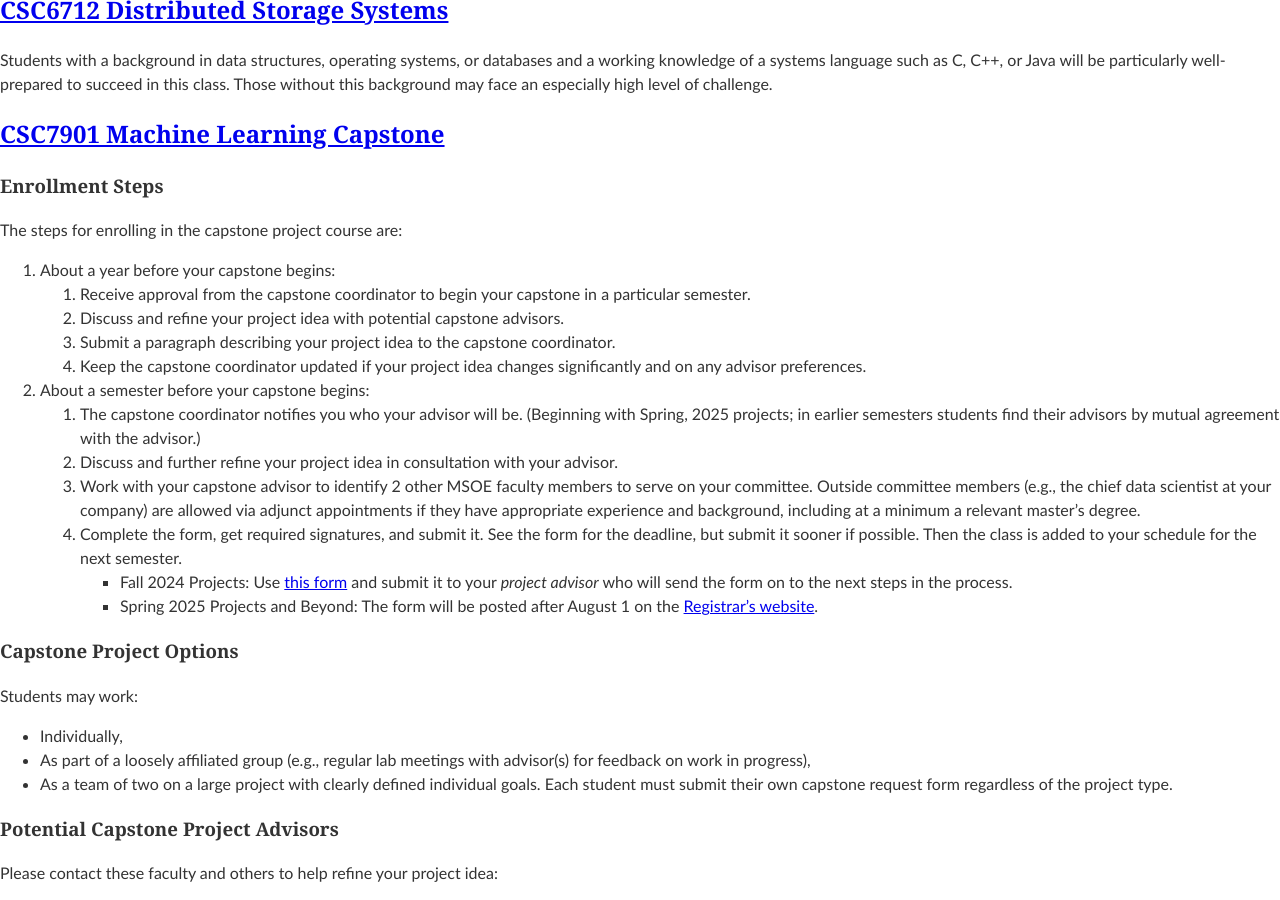
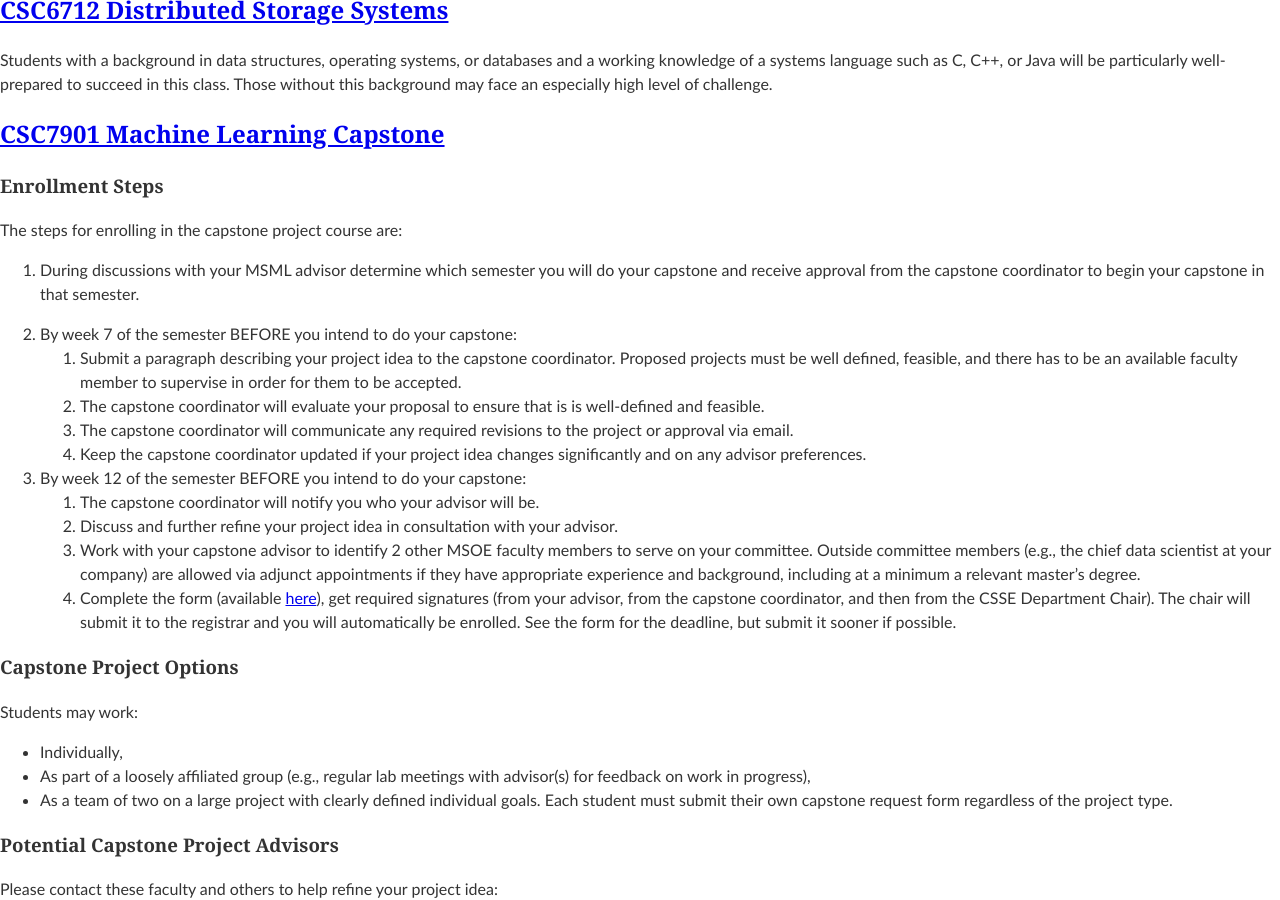
Before and after one commit to edurant/edurant.github.io, a Jekyll site: the page built from advising/msml.md, in a window 1280 px wide and 900 px high, scrolled down 6339 px. Built offline with Jekyll 4.4.1, drawn with Linux system fonts in a browser that asks for light colours.

Commit message:
CSC7901 updates from Dr. Kedziora

```diff
--- a/advising/msml.md
+++ b/advising/msml.md
@@ -179,18 +179,20 @@ Students with a background in data structures, operating systems, or databases a
 
 The steps for enrolling in the capstone project course are:
 
-1. About a year before your capstone begins:
-   1. Receive approval from the capstone coordinator to begin your capstone in a particular semester.
-   1. Discuss and refine your project idea with potential capstone advisors.
-   1. Submit a paragraph describing your project idea to the capstone coordinator.
+1. During discussions with your MSML advisor determine which semester you will do your capstone and receive approval from the capstone coordinator to begin your capstone in that semester.
+
+1. By week 7 of the semester BEFORE you intend to do your capstone:
+   1. Submit a paragraph describing your project idea to the capstone coordinator. Proposed projects must be well defined, feasible, and there has to be an available faculty member to supervise in order for them to be accepted.
+   1. The capstone coordinator will evaluate your proposal to ensure that is is well-defined and feasible.
+   1. The capstone coordinator will communicate any required revisions to the project or approval via email.
    1. Keep the capstone coordinator updated if your project idea changes significantly and on any advisor preferences.
-1. About a semester before your capstone begins:
-   1. The capstone coordinator notifies you who your advisor will be. (Beginning with Spring, 2025 projects; in earlier semesters students find their advisors by mutual agreement with the advisor.)
+
+1. By week 12 of the semester BEFORE you intend to do your capstone:
+   1. The capstone coordinator will notify you who your advisor will be.
    1. Discuss and further refine your project idea in consultation with your advisor.
-   1. Work with your capstone advisor to identify 2 other MSOE faculty members to serve on your committee. Outside committee members (e.g., the chief data scientist at your company) are allowed via adjunct appointments if they have appropriate experience and background, including at a minimum a relevant master's degree.
-   1. Complete the form, get required signatures, and submit it. See the form for the deadline, but submit it sooner if possible. Then the class is added to your schedule for the next semester.
-      * Fall 2024 Projects: Use [this form](https://www.dropbox.com/scl/fi/60ul651u146v0owmw5ac5/2024-05-28-MSML-Capstone-Request-Form_CSSE_Semesters_fillable.pdf?rlkey=q5z57tqp4fmhpht06e1wxr1u9&st=el739pte&dl=0) and submit it to your *project advisor* who will send the form on to the next steps in the process.
-      * Spring 2025 Projects and Beyond: The form will be posted after August 1 on the [Registrar's website](https://www.msoe.edu/academics/departments/registrar/independent-study-forms/).
+   1. Work with your capstone advisor to identify 2 other MSOE faculty members to serve on your committee. Outside committee members (e.g., the chief data scientist at your company) are allowed via adjunct appointments if they have appropriate experience and background, including at a minimum a relevant master’s degree.
+   1. Complete the form (available [here](https://www.msoe.edu/academics/departments/registrar/independent-study-forms/)), get required signatures (from your advisor, from the capstone coordinator, and then from the CSSE Department Chair).  The chair will submit it to the registrar and you will automatically be enrolled. See the form for the deadline, but submit it sooner if possible.
+
 
 ### Capstone Project Options
 Students may work:
```
